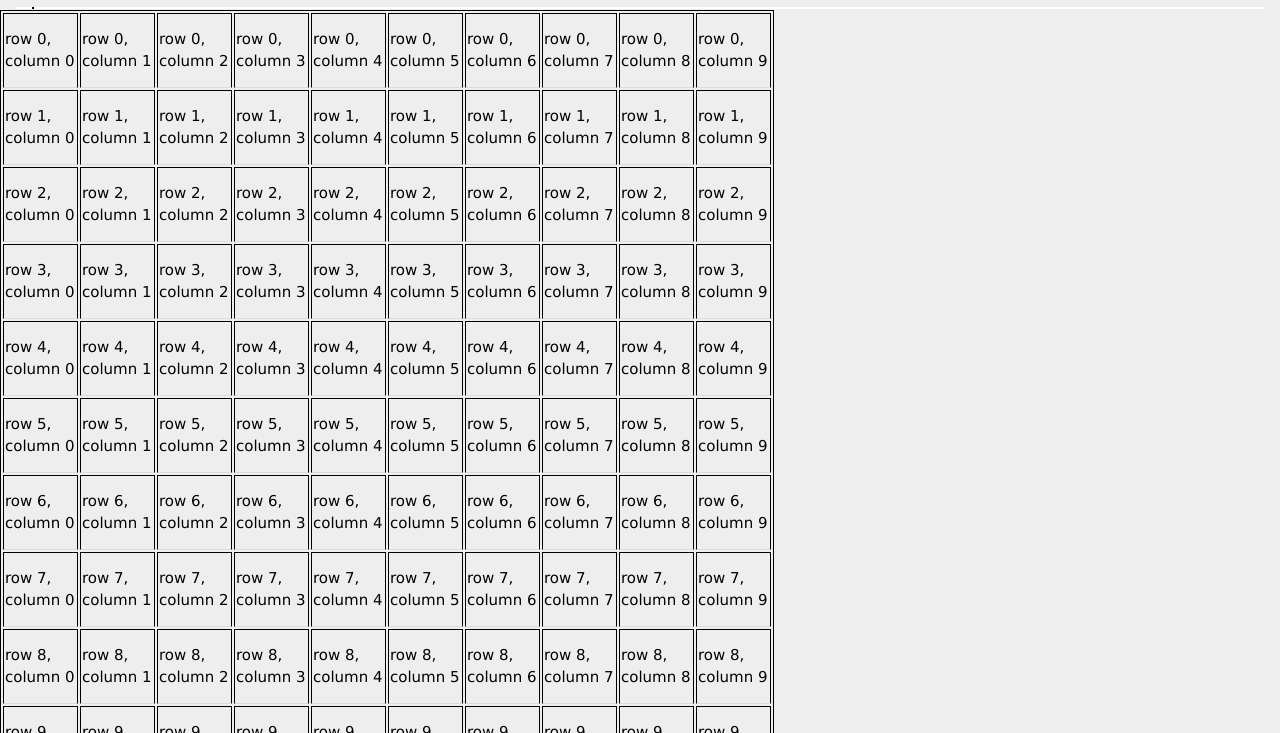
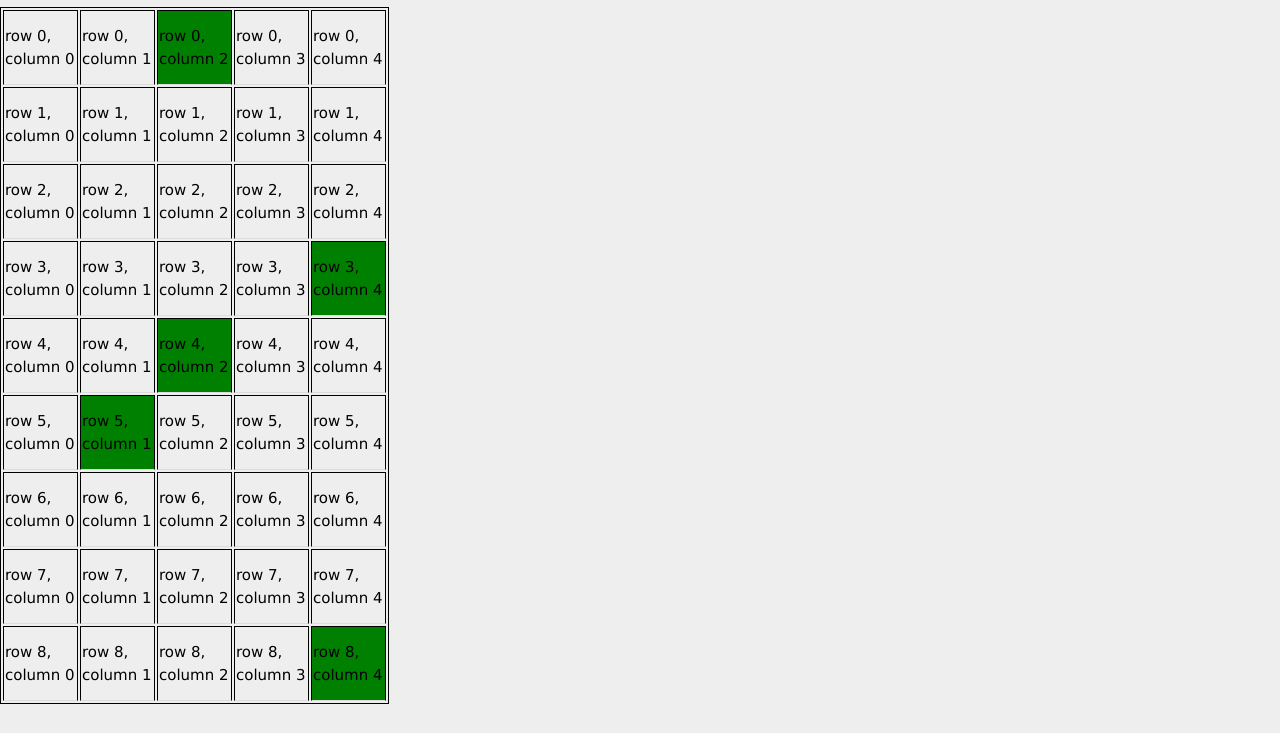
Before and after one commit to linnnux/board_game, a plain HTML site: page index.html in a window 1280 px wide. Shown: the part 67-800 px from the top of the page. Drawn offline with nearby package versions, Linux system fonts and the light colour scheme.

Commit message:
:0.0.7: amélioration du code, la largeur et la hauteur pour générer les cases colorées est mieux controlée, les valeurs randoms sont obtenues proprement en utilisant une fonction getRanInteger()

```diff
--- a/index.html
+++ b/index.html
@@ -12,13 +12,8 @@
     <body>
 
       <div class="w3-container w3-center">
+
         <h1>jeu de plateau tour par tour en JS</h1>
-
-        <div class="w3-container w3-center w3-white">
-              <table id="table" class="w3-center">
-
-              </table>
-        </div>
 
       </div>
 
--- a/js/Board.js
+++ b/js/Board.js
@@ -8,7 +8,6 @@
     https://developer.mozilla.org/fr/docs/Web/API/Element/setAttribute
     https://developer.mozilla.org/fr/docs/Web/API/Element/getAttribute
     https://www.w3schools.com/jsref/met_element_getattribute.asp
-
 */
 
 
@@ -18,28 +17,42 @@ class Board
 
     constructor(body)
     {
-      // get the reference for the body
+      //déclaration et initialisation des variables
 
+      // taille tab max
+      this._maxLenght    = 10;
+      // taille tab min
+      this._minLenght    = 5;
+
+      // longueur x tab
+      this._xTableLength = 0;
+      // longueur y tab
+      this._xTableLength = 0
+
+      // générer un tableau (plateau)
+      this.generateTable(body);
+
+    }
+
+    generateTable(body)
+    {
       // creates a <table> element and a <tbody> element
       var tbl     = document.createElement("table");
       var tblBody = document.createElement("tbody");
 
-      this._maxLenght = 10;
-      this._minLenght = 5;
-
-      this._x = Math.floor(Math.random() * this._maxLenght)+this._minLenght;;
-      this._y = Math.floor(Math.random() * this._maxLenght)+this._minLenght;;
-
+      // générer les tailles du plateau entre le max et le minim défini
+      this._xTableLength = this.getRndInteger( this._minLenght,  this._maxLenght);
+      this._yTableLength = this.getRndInteger( this._minLenght,  this._maxLenght);
 
       // creating all cells
 
-      for (var i = 0; i < this._x; i++)
+      for (var i = 0; i < this._xTableLength; i++)
       {
 
         // creates a table row
         var row = document.createElement("tr");
 
-        for (var j = 0; j < this._y; j++)
+          for (var j = 0; j < this._yTableLength; j++)
           {
 
             // Create a <td> element and a text node, make the text
@@ -62,6 +75,7 @@ class Board
           catch (e)
           {
             console.log("erreur création tableau");
+            return false
           }
 
         // put the <tbody> in the <table>
@@ -69,31 +83,101 @@ class Board
 
         // appends <table> into <body>
         body.appendChild(tbl);
+
         // sets the border attribute of tbl to 2;
         tbl.setAttribute("border", "5");
+    }
+  }
+
+    /*
+      Cette fonction génère les cases inaccessibles
+    */
+    setBackground(body,color,nbCase)
+    {
+
+      if (nbCase > this._xTableLength || nbCase > this._yTableLength)
+      {
+        nbcase = this._xTableLength;
+      }
+
+      try
+      {
+        for(let i=0;i< nbCase; i++)
+        {
+
+          this._randomX = this.getRndInteger(0, this._xTableLength);
+          this._randomY = this.getRndInteger(0, this._yTableLength);
+
+          this.setCase(body, this._randomX, this._randomY, color);
+        }
+      }
+      catch (e)
+      {
+        console.log('setBackground case access error');
+        return false;
+      }
+
+    }
+
+    /*
+      Cette fonction prend 3 paramètres body,x,y, accède à la position du tableau et change sa couleur
+      body = réfèrence vers le body de la page html
+      x     : type int , indique la position horizontale
+      y     : type int , indique position verticale
+      color : type str , indique la couleur
+    */
+    setCase(body,x,y,color)
+    {
+      // récupère une liste de tous les éléments body (il n'y en aura qu'un),
+      // et sélectionne le premier (indice 0) de ces éléments
+
+      try
+      {
+        this._body = body;
+      }
+      catch (e)
+      {
+        alert('no body created');
+        return false;
+      }
+
+      // à présent, trouve tous les éléments p enfants de cet élément body
+      try
+      {
+        this._bodyElements = this._body.getElementsByTagName("td");
+      }
+      catch (e)
+      {
+        alert('no table exists');
+      }
+
+
+      let cellule = this._bodyElements[0];
+
+      // recherche une case spécifique grâce à ses attributs x et y
+      if(cellule.hasAttribute)
+      {
+        for(let i =0; i< this._bodyElements.length; i++)
+        {
+            cellule = this._bodyElements[i];
+            if(cellule.getAttribute("x")==x && cellule.getAttribute("y")==y)
+            {
+              const align = "x = "+cellule.getAttribute("x")+" y = "+cellule.getAttribute("y");
+              //alert(align); // affiche la valeur de l'attribut align pour l'élément dont l'id="div1"
+              cellule.style.background = color;
+           }
+        }
+
+      }
+
+    }
+
+
+    // return une valeur aléatoire entre min et max
+    getRndInteger(min, max)
+    {
+      return Math.floor(Math.random() * (max - min + 1) ) + min;
     }
 
 
 }
-
-
-    set height(x)
-    {
-      this._x = x;
-    }
-    get height()
-    {
-      return this._x;
-    }
-
-    set maxLenght(maxLenght)
-    {
-      this._maxLenght = maxLenght;
-    }
-    get maxLenght()
-    {
-      return this._maxLenght;
-    }
-
-
-}
--- a/js/main.js
+++ b/js/main.js
@@ -1,9 +1,21 @@
-//main program file//
+//main
+
+// initialisation des paramètres
 
 // get the reference for the body
 var body = document.getElementsByTagName("body")[0];
 
+// nombre max de case inaccéssibles à génrer
+let nbCase = 5;
+
+// couleur de case
+let color = "green";
+
 /*
 Board(bodyReference)
 */
+
+// initialisation du plateau
 plateau = new Board(body);
+// générer les cases inaccessibles
+plateau.setBackground(body,color,nbCase);
```
Lines whose indentation alone changed are shown as unchanged.
